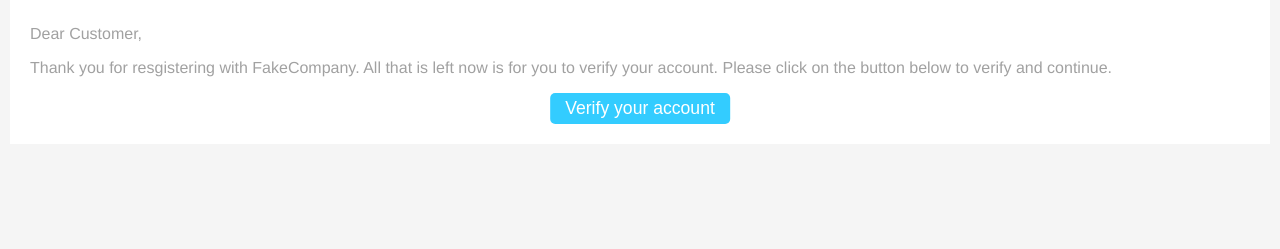
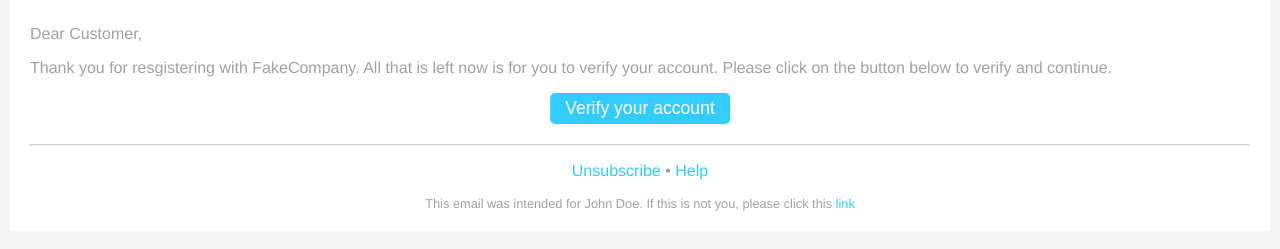
Before and after one commit to The-Perfect-Username/email-template, a plain HTML site: page index.html in a window 1280 px wide. Shown: the part 69-318 px from the top of the page. Drawn offline with Linux system fonts and the light colour scheme.

Commit message:
Added footer content and design

```diff
--- a/index.html
+++ b/index.html
@@ -11,6 +11,21 @@
                 <p>Thank you for resgistering with FakeCompany. All that is left now is for you to verify your account. Please click on the button below to verify and continue.</p>
                 <button class="align-centre btn">Verify your account</button>
             </div>
+            <hr>
+            <div id="email-footer">
+                <ul class="inline-list">
+                    <li class="inline-item">
+                        <a href="#">Unsubscribe</a>
+                    </li>
+                    <li class="inline-item divider">
+                        &bull;
+                    </li>
+                    <li class="inline-item">
+                        <a href="#">Help</a>
+                    </li>
+                </ul>
+                <p>This email was intended for John Doe. If this is not you, please click this <a id="remove" href="#">link</a></p>
+            </div>
         </div>
     </body>
 </html>
--- a/style.css
+++ b/style.css
@@ -27,8 +27,18 @@ body {
     padding: 20px;
 }
 
-#email-body p {
+#email-footer {
+    padding: 0 0 20px 0;
+}
+
+#email-body p,
+#email-footer p {
     color: #a1a1a1;
+}
+
+#email-footer p {
+    font-size: 0.8em;
+    margin: 0;
 }
 
 button.btn {
@@ -39,6 +49,7 @@ button.btn {
     border: none;
     border-radius: 5px;
 }
+
 button.btn:hover  {
     cursor: pointer;
     background-color: #00ace6;
@@ -50,3 +61,40 @@ button.btn:hover  {
     left: 50%;
     transform: translateX(-50%);
 }
+
+#email-footer {
+    text-align: center;
+}
+
+hr {
+    padding: 0;
+    margin: 0px 20px 0px 20px;
+    border-top: 1px solid #d1d1d1 !important;
+}
+
+.divider {
+    color: #a1a1a1;
+}
+
+ul.inline-list {
+    list-style: none;
+    display: inline-block;
+    padding: 0;
+}
+
+li.inline-item {
+    list-style: none;
+    display: inline-block;
+    padding: 0;
+}
+
+    li.inline-item a,
+    a#remove {
+        text-decoration: none;
+        color: #33ccff !important;
+    }
+
+    li.inline-item a:hover,
+    a#remove:hover {
+        color: #00ace6 !important;
+    }
```
